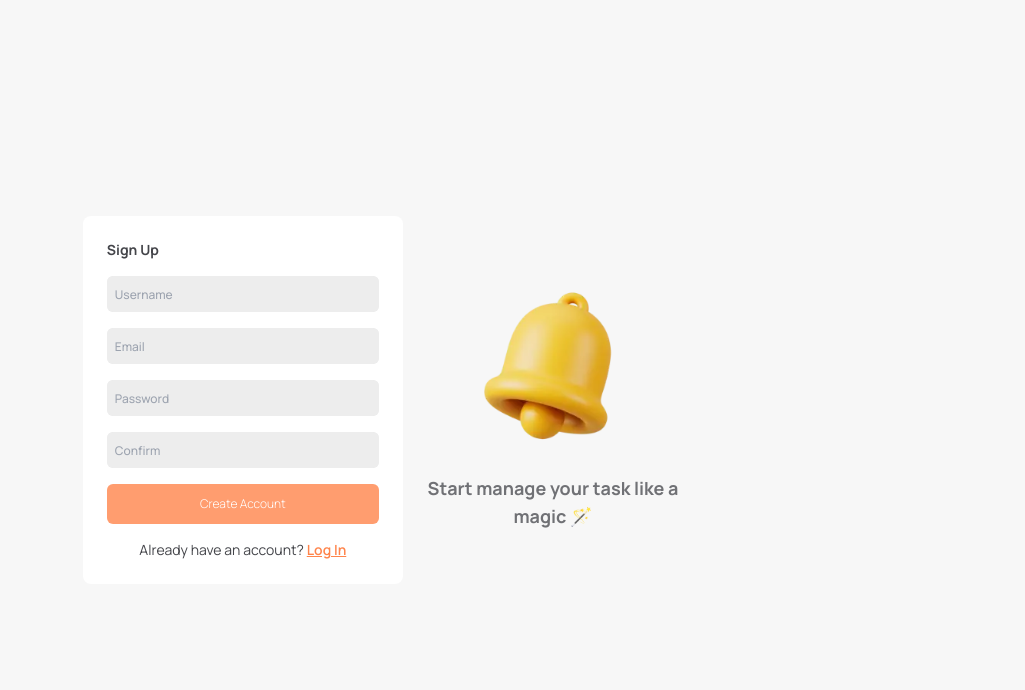
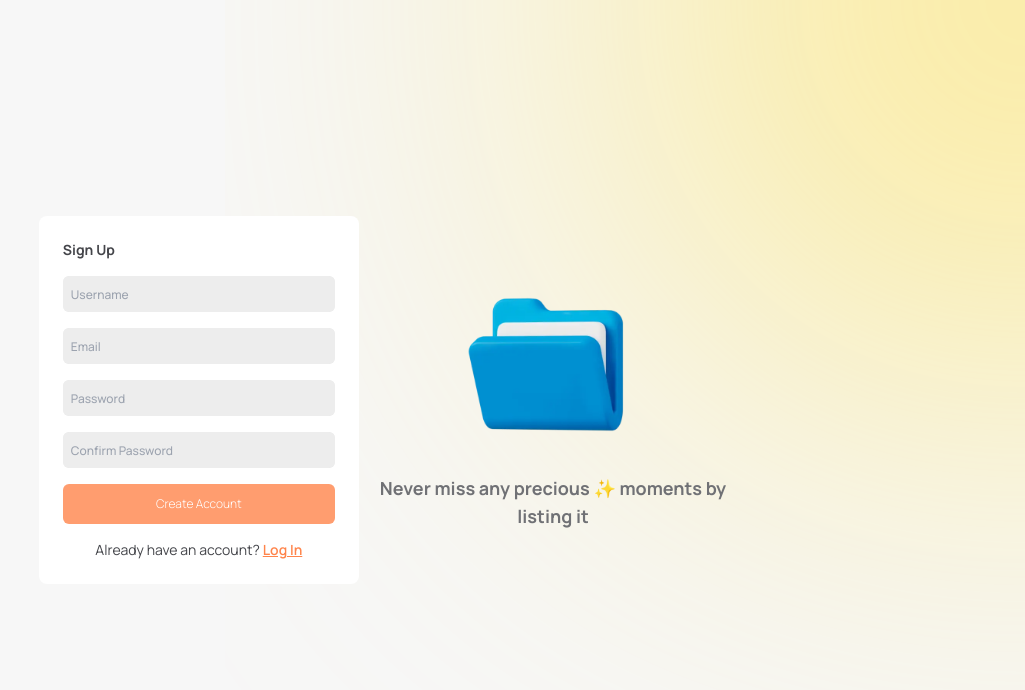
Before and after one commit to hutamatr/todolist-app, a React (Create React App) app: page /register in a window 1280 px wide. Shown: the top 690 px of the page, without its empty margins (255-1280 px from the left). Built offline with nearby package versions, Linux system fonts and the light colour scheme.

Commit message:
Fix validation check in sign-up form

```diff
--- a/src/components/Layout/LayoutWithOutNav.jsx
+++ b/src/components/Layout/LayoutWithOutNav.jsx
@@ -31,7 +31,7 @@ const LayoutWithOutNav = () => {
     : imageFunc(Document, 'Never miss any precious ✨ moments by listing it');
 
   return (
-    <main className="hero mx-auto min-h-screen bg-neutral-100">
+    <main className="hero mx-auto min-h-screen bg-neutral-100 bg-ellipse-image bg-contain bg-right-top bg-no-repeat">
       <section className="hero-content flex-col gap-y-8 px-8 lg:flex-row-reverse">
         {imageContent}
         <Outlet />
--- a/src/components/Navigation/Navigation.jsx
+++ b/src/components/Navigation/Navigation.jsx
@@ -24,7 +24,7 @@ const Navigation = () => {
         <h1>todo-list.</h1>
       </Link>
       <div className="flex flex-row gap-x-6">
-        <ProfilePicture classSection={'block sm:hidden'} />
+        {/* <ProfilePicture classSection={'block sm:hidden'} /> */}
         <button className="sm:hidden" onClick={menuViewHandler}>
           {viewMenu ? (
             <CgClose className="text-xl" />
--- a/src/components/Register/RegisterNote.jsx
+++ b/src/components/Register/RegisterNote.jsx
@@ -1,40 +1,24 @@
-import React from 'react';
-
-import styles from './register-note.module.css';
-
-const RegisterNote = ({ label }) => {
+const RegisterNote = ({ placeholder }) => {
   let note;
 
-  if (label === 'Username') {
+  if (placeholder === 'Username') {
     note =
       '4 to 24 characters. Must begin with a letter. Letters, numbers, underscores, hyphens allowed.';
   }
 
-  if (label === 'Email') {
+  if (placeholder === 'Email') {
     note = 'Only valid email can register';
   }
 
-  if (label === 'Password') {
-    note = (
-      <>
-        8 to 24 characters. Must include uppercase and lowercase letters, a
-        number and a special character. Allowed special characters:
-        <span className={styles['register-note--symbol']}>
-          <span>!</span>
-          <span>@</span>
-          <span>#</span>
-          <span>$</span>
-          <span>%</span>
-        </span>
-      </>
-    );
+  if (placeholder === 'Password') {
+    note = '8 to 24 characters. \n Include uppercase & number';
   }
 
-  if (label === 'Confirm') {
+  if (placeholder === 'Confirm Password') {
     note = 'Password not match';
   }
 
-  return <p className={styles['register-note']}>{note}</p>;
+  return <p className="text-[.65rem] font-bold text-red-700">{note}</p>;
 };
 
 export default RegisterNote;
--- a/src/components/UI/FormInput.jsx
+++ b/src/components/UI/FormInput.jsx
@@ -2,7 +2,7 @@ import React, { forwardRef, useState } from 'react';
 import { MdCheck } from 'react-icons/md';
 import { AiOutlineEyeInvisible, AiOutlineEye } from 'react-icons/ai';
 
-// import RegisterNote from "../Register/RegisterNote";
+import RegisterNote from '../Register/RegisterNote';
 
 // import styles from "./form-input.module.css";
 
@@ -24,36 +24,17 @@ const FormInput = forwardRef(
   ) => {
     const [isPassView, setIsPassView] = useState(false);
 
-    // useEffect(() => {
-    //   if (type === "password") {
-    //     setIsPassView(false);
-    //   }
-    // }, [type]);
-
     const viewPasswordHandler = () => setIsPassView((prevState) => !prevState);
 
     return (
       <>
-        {/* <label htmlFor={label.toLowerCase()} className={styles["form-label"]}>
-          {label} :
-          <MdCheckCircle
-            className={`${styles["form-check"]} ${
-              isValidInput && input
-                ? styles["form-check--isValid"]
-                : styles["form-check--isInvalid"]
-            }`}
-          />
-          <MdCancel
-            className={`${styles["form-uncheck"]} ${
-              isValidInput || !input
-                ? styles["form-check--isInvalid"]
-                : styles["form-check--isValid"]
-            }`}
-          />
-        </label> */}
         <div
           className={`flex flex-row items-center justify-between rounded-md bg-neutral-200 ${
-            isValidInput && input ? 'bg-sub-primary-10' : 'ring-red-500'
+            isValidInput && input
+              ? 'bg-sub-primary-10 ring-1 ring-sub-primary-100'
+              : !input
+              ? ''
+              : 'bg-primary-50 ring-1 ring-primary-100'
           }`}
         >
           <input
@@ -68,13 +49,19 @@ const FormInput = forwardRef(
             onBlur={onBlur}
             placeholder={placeholder}
             className={`w-full rounded-md bg-neutral-200 p-2 text-sm font-medium placeholder:text-xs ${
-              isValidInput && input ? 'bg-sub-primary-10' : ''
+              isValidInput && input
+                ? 'bg-sub-primary-10'
+                : !input
+                ? ''
+                : 'bg-primary-50'
             }`}
           />
           {isValidInput && input && placeholder !== 'Password' && (
             <MdCheck className="mr-2" />
           )}
-          {type === 'password' && placeholder !== 'Confirm' && input && (
+          {type === 'password' &&
+            placeholder !== 'Confirm Password' &&
+            input && (
               <>
                 {isPassView ? (
                   <AiOutlineEye
@@ -90,16 +77,13 @@ const FormInput = forwardRef(
               </>
             )}
         </div>
-        {/* <div
+        <div
           className={`${
-            isFocusInput && input && !isValidInput
-              ? styles["form-note"]
-              : styles["form-note--hidden"]
+            isFocusInput && input && !isValidInput ? 'block' : 'hidden'
           }`}
         >
-          <MdReport style={{ fontSize: "1rem" }} />
           <RegisterNote placeholder={placeholder} />
-        </div> */}
+        </div>
       </>
     );
   }
--- a/src/context/LoginFormProvider.jsx
+++ b/src/context/LoginFormProvider.jsx
@@ -3,10 +3,10 @@ import React, { useState } from 'react';
 import { LoginFormContext } from './Context';
 
 const LoginFormProvider = ({ children }) => {
-  const [isLoginScreen, setIsLoginScreen] = useState(true);
+  const [isLoginScreen, setIsLoginScreen] = useState(null);
 
-  const loginScreenHandler = () => {
-    setIsLoginScreen((prevState) => !prevState);
+  const loginScreenHandler = (value) => {
+    setIsLoginScreen(value);
   };
   const value = {
     onLoginScreen: isLoginScreen,
--- a/src/pages/Dashboard.jsx
+++ b/src/pages/Dashboard.jsx
@@ -38,14 +38,14 @@ const Dashboard = () => {
     <>
       <section className="flex flex-col gap-y-6 py-6">
         <div className="flex flex-row items-center justify-between">
-          <h1 className="text-custom-orange text-xl">Dashboard</h1>
-          <label
+          <h1 className="font-bold">Dashboard</h1>
+          {/* <label
             className="bg-custom-white btn-sm flex cursor-pointer flex-row items-center gap-x-2 rounded-lg font-semibold shadow-material-shadow"
             htmlFor="my-modal-6"
           >
             <FcTodoList className="text-xl" />
             New +
-          </label>
+          </label> */}
         </div>
         {dashboardContent}
       </section>
--- a/src/pages/Login.jsx
+++ b/src/pages/Login.jsx
@@ -27,7 +27,7 @@ const Login = () => {
     emailRef.current.focus();
   }, []);
 
-  const loginScreenHandler = () => loginScreen();
+  const loginScreenHandler = () => loginScreen(true);
 
   const emailInputHandler = (event) => setEmail(event.target.value);
   const passwordInputHandler = (event) => setPassword(event.target.value);
--- a/src/pages/Register.jsx
+++ b/src/pages/Register.jsx
@@ -44,7 +44,7 @@ const Register = () => {
     setIsValidPasswordMatch(password === passwordMatch);
   }, [password, passwordMatch, passwordValidation]);
 
-  const registerScreenHandler = () => loginScreen();
+  const registerScreenHandler = () => loginScreen(false);
 
   const userNameChangeHandler = (event) => setUserName(event.target.value);
   const userNameFocusHandler = () =>
@@ -117,7 +117,7 @@ const Register = () => {
           onBlur={passwordFocusHandler}
         />
         <FormInput
-          placeholder={'Confirm'}
+          placeholder={'Confirm Password'}
           isValidInput={isValidPasswordMatch}
           isFocusInput={isPasswordMatchFocus}
           input={passwordMatch}
--- a/tailwind.config.js
+++ b/tailwind.config.js
@@ -1,38 +1,42 @@
 /** @type {import('tailwindcss').Config} */
 module.exports = {
-  content: ["./src/**/*.{js,jsx,ts,tsx}"],
+  content: ['./src/**/*.{js,jsx,ts,tsx}'],
   theme: {
     extend: {
       colors: {
-        "neutral-900": "#18191F",
-        "neutral-800": "#2F2F35",
-        "neutral-700": "#44454A",
-        "neutral-600": "#5B5B60",
-        "neutral-500": "#707175",
-        "neutral-400": "#D3D3D4",
-        "neutral-300": "#DEDEDE",
-        "neutral-200": "#EDEDED",
-        "neutral-100": "#F7F7F7",
-        "primary-100": "#FF844B",
-        "primary-80": "#FF9D6F",
-        "primary-50": "#FFC1A5",
-        "primary-10": "#FFF3ED",
-        'sub-primary-10': '#DBFFDF'
+        'neutral-900': '#18191F',
+        'neutral-800': '#2F2F35',
+        'neutral-700': '#44454A',
+        'neutral-600': '#5B5B60',
+        'neutral-500': '#707175',
+        'neutral-400': '#D3D3D4',
+        'neutral-300': '#DEDEDE',
+        'neutral-200': '#EDEDED',
+        'neutral-100': '#F7F7F7',
+        'primary-100': '#FF844B',
+        'primary-80': '#FF9D6F',
+        'primary-50': '#FFC1A5',
+        'primary-10': '#FFF3ED',
+        'sub-primary-10': '#DBFFDF',
+        'sub-primary-100': '#5BE26A'
       },
       boxShadow: {
-        "material-shadow":
-          "rgba(60, 64, 67, 0.3) 0px 1px 2px 0px, rgba(60, 64, 67, 0.15) 0px 1px 3px 1px",
+        'material-shadow':
+          'rgba(60, 64, 67, 0.3) 0px 1px 2px 0px, rgba(60, 64, 67, 0.15) 0px 1px 3px 1px',
+      },
+      backgroundImage: {
+        'ellipse-image': "url('/src/assets/images/Ellipse.svg')",
       },
     },
   },
-  plugins: [require("daisyui")],
+  plugins: [require('daisyui')],
   daisyui: {
     styled: true,
     themes: false,
     base: true,
     utils: true,
     rtl: false,
-    prefix: "",
-    darkTheme: "dark",
+    prefix: '',
+    darkTheme: 'dark',
   },
 };
```
Also changed, not shown: src/assets/images/Ellipse.svg (added). Lines whose indentation alone changed are shown as unchanged.
